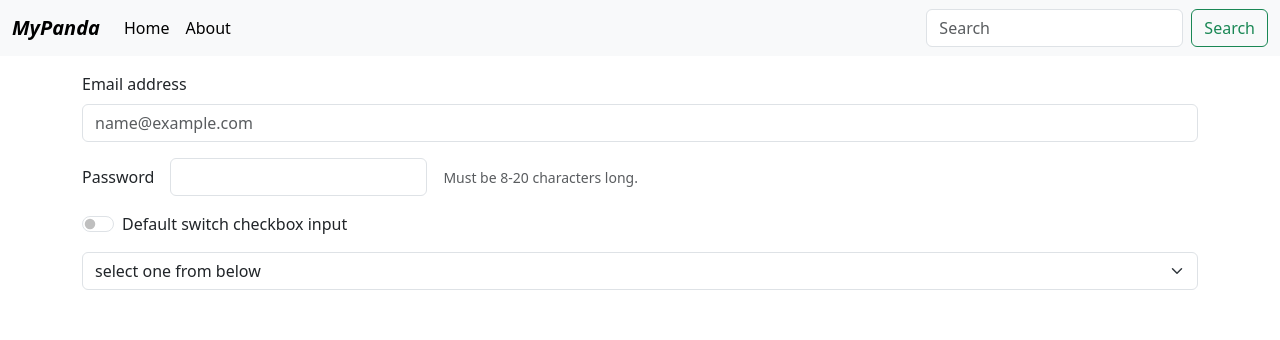
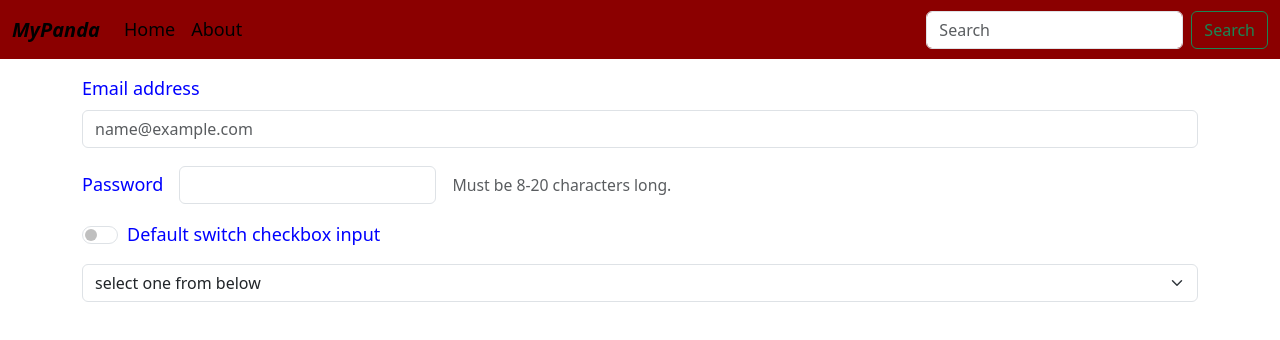
Before and after one commit to gautamSiddharth938/SampleRepository, a plain HTML site: page index.html in a window 1280 px wide. Drawn offline with nearby package versions, Linux system fonts and the light colour scheme.

Commit message:
Few new modifications in previous files from bugfix branch

```diff
--- a/index.css
+++ b/index.css
@@ -0,0 +1,9 @@
+body{
+    font-size: 18px;
+    font-weight: 400;
+    color: blue;
+}
+
+nav{
+    background-color: darkred;
+}
--- a/index.html
+++ b/index.html
@@ -6,11 +6,12 @@
     <meta name="viewport" content="width=device-width, initial-scale=1">
     <title>This is main branch and Title 7</title>
     <link href="https://cdn.jsdelivr.net/npm/bootstrap@5.3.2/dist/css/bootstrap.min.css" rel="stylesheet"
-        integrity="sha384-T3c6CoIi6uLrA9TneNEoa7RxnatzjcDSCmG1MXxSR1GAsXEV/Dwwykc2MPK8M2HN" crossorigin="anonymous">
+    integrity="sha384-T3c6CoIi6uLrA9TneNEoa7RxnatzjcDSCmG1MXxSR1GAsXEV/Dwwykc2MPK8M2HN" crossorigin="anonymous">
+    <link rel="stylesheet" href="./index.css">
 </head>
 
 <body>
-    <nav class="navbar navbar-expand-lg bg-body-tertiary">
+    <nav class="navbar navbar-expand-lg ">
         <div class="container-fluid">
             <a class="navbar-brand" href="#"><b><i>MyPanda</i></b></a>
             <button class="navbar-toggler" type="button" data-bs-toggle="collapse"
```
